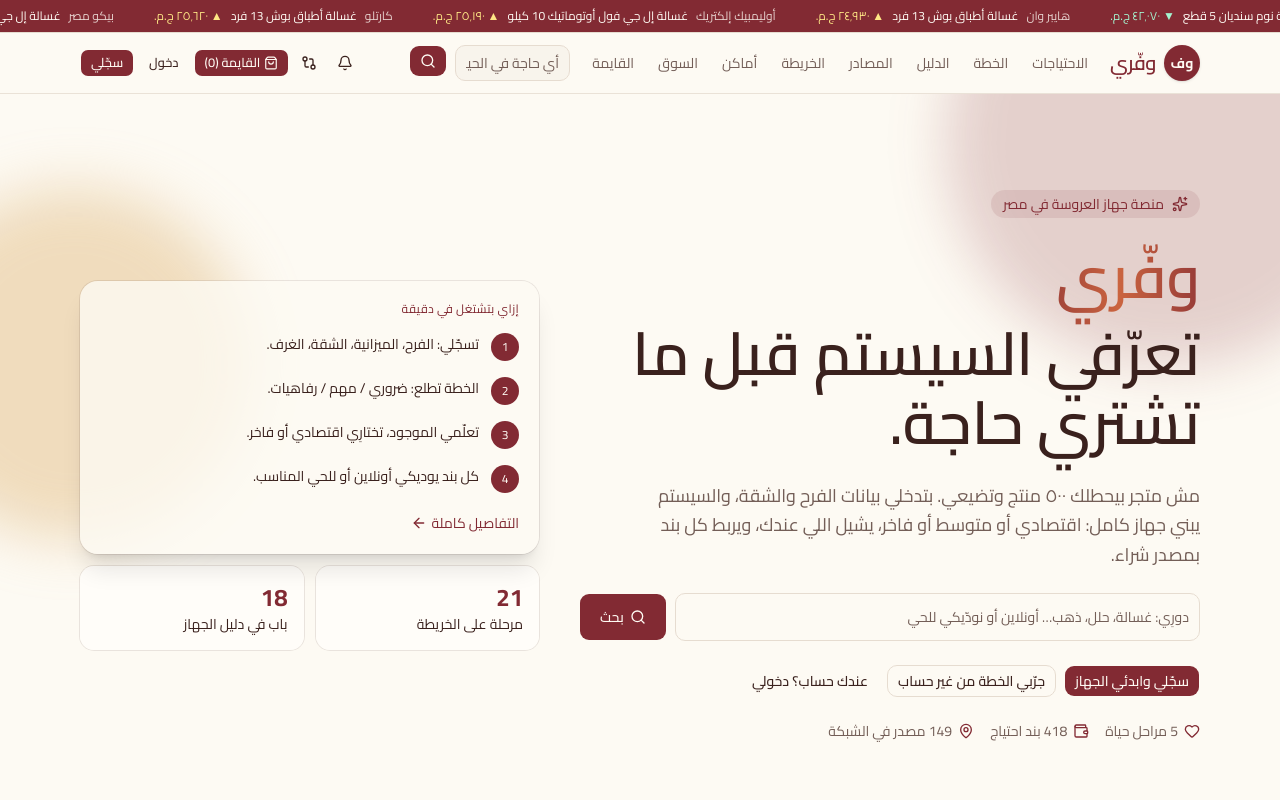
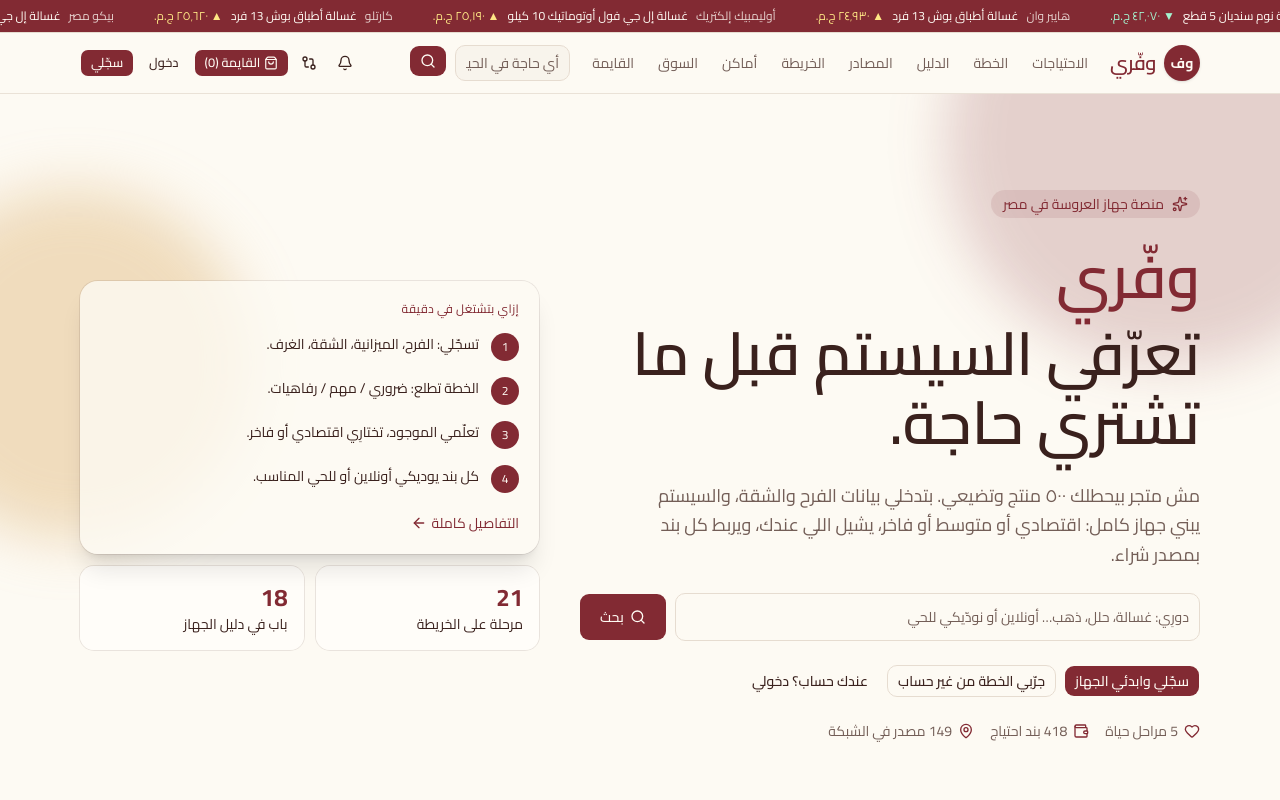
Before and after one commit to arsayedd/wafferi, a Next.js app: page / in a window 1280 px wide. Shown: the top 800 px of the page. Built offline with nearby package versions, Linux system fonts and the light colour scheme.

Commit message:
Fix unreadable shimmer on the Waffari wordmark
Co-authored-by: carloughkimmet01 <carloughkimmet01@outlook.com>

```diff
--- a/app/globals.css
+++ b/app/globals.css
@@ -204,17 +204,3 @@
 .rise-4 {
   animation: rise-in 1s ease-out 0.24s both;
 }
-
-.shimmer-text {
-  background: linear-gradient(
-    90deg,
-    var(--color-primary) 0%,
-    oklch(0.62 0.14 40) 40%,
-    var(--color-primary) 80%
-  );
-  background-size: 200% 100%;
-  -webkit-background-clip: text;
-  background-clip: text;
-  color: transparent;
-  animation: shimmer-line 4s ease-in-out infinite;
-}
--- a/components/home-hero.tsx
+++ b/components/home-hero.tsx
@@ -60,7 +60,7 @@ export function HomeHero({
             منصة جهاز العروسة في مصر
           </p>
           <h1 className="rise-2 font-heading text-4xl leading-[1.15] font-semibold md:text-6xl">
-            <span className="shimmer-text">وفّري</span>
+            <span className="text-primary">وفّري</span>
             <span className="mt-2 block">تعرّفي السيستم قبل ما تشتري حاجة.</span>
           </h1>
           <p className="rise-3 max-w-xl text-lg leading-relaxed text-muted-foreground">
```
